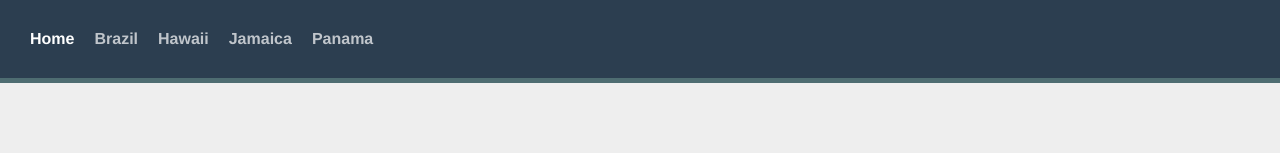
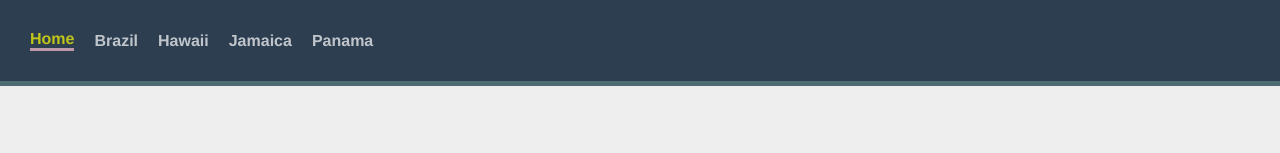
Before and after one commit to rodrigobispo/vue-router-travel-destinations, a Vue app: page / in a window 1280 px wide. Shown: the top 153 px of the page. Built offline with nearby package versions, Linux system fonts and the light colour scheme.

Commit message:
Router link active class.

```diff
--- a/src/components/TheNavigation.vue
+++ b/src/components/TheNavigation.vue
@@ -7,3 +7,12 @@
     <router-link to="/panama">Panama</router-link>
   </div>
 </template>
+
+<style lang="css">
+
+#nav .my-active-link {
+  color: yellow;
+  border-bottom: 3px solid pink;
+}
+
+</style>
--- a/src/router/index.js
+++ b/src/router/index.js
@@ -34,6 +34,7 @@ const routes = [
 const router = createRouter({
   history: createWebHistory(process.env.BASE_URL),
   routes,
+  linkActiveClass: 'my-active-link'
 });
 
 export default router;
```
